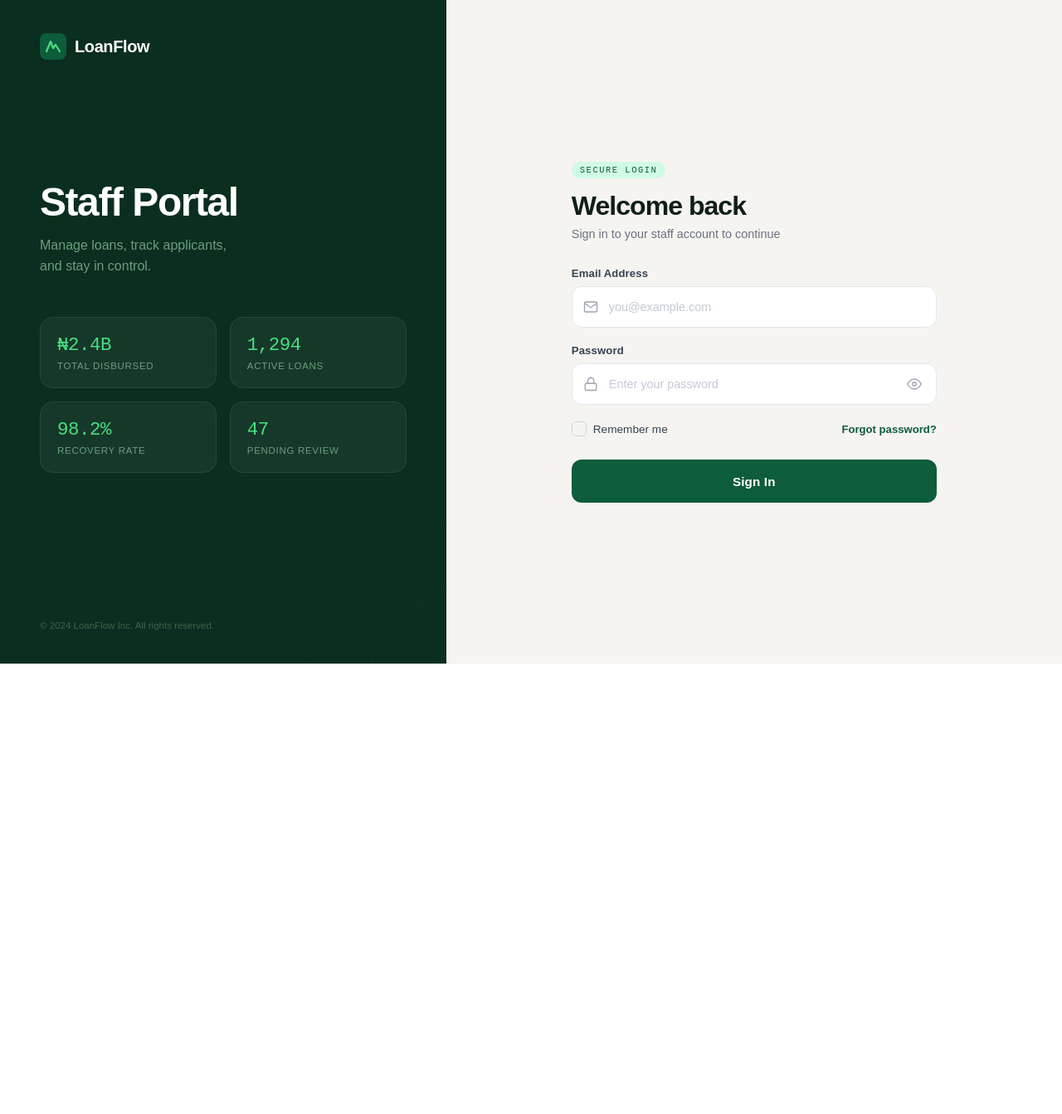
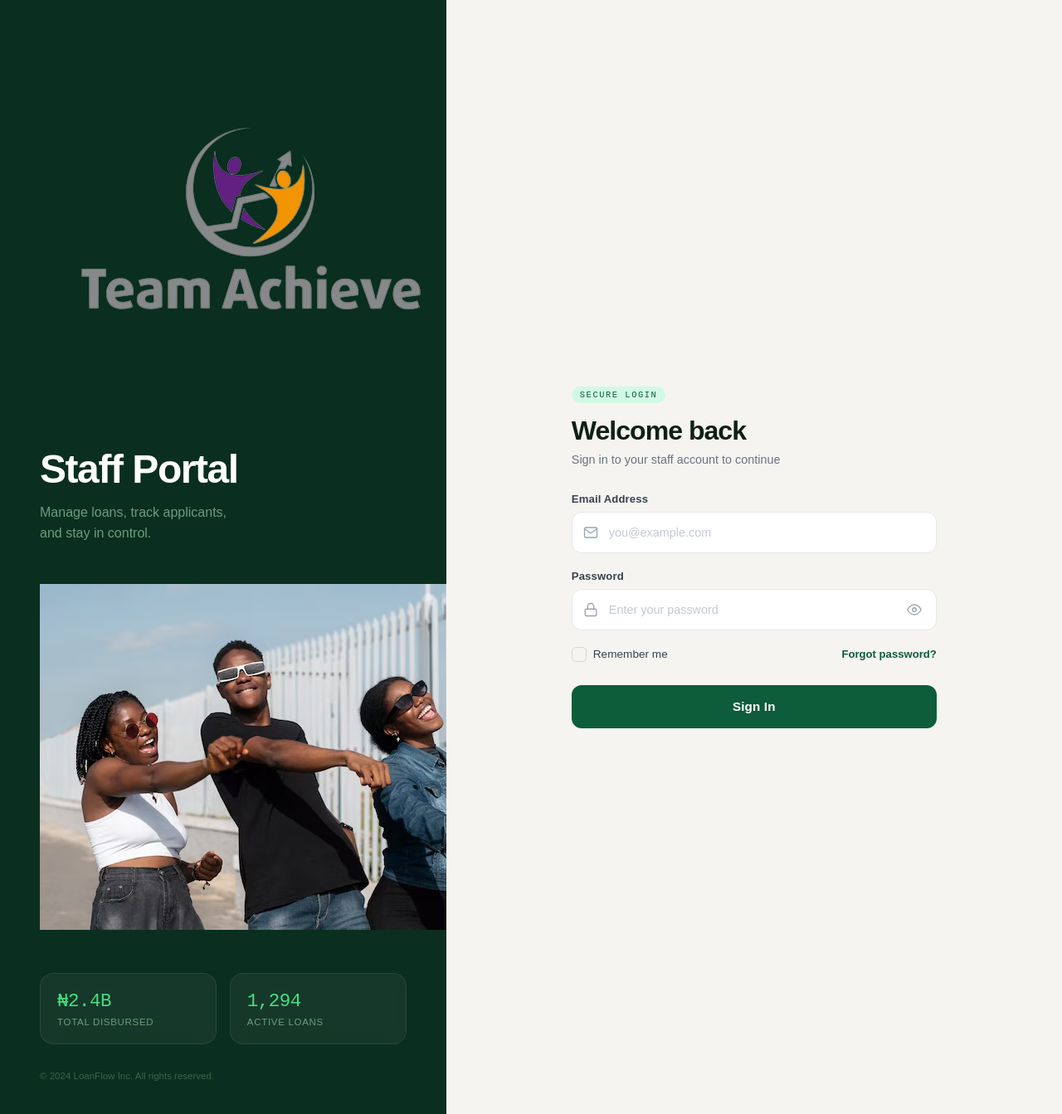
Before and after one commit to seonudoiba/buysimply_frontend, a Vue app: page /login in a window 1280 px wide. Shown: the whole page at 83% size. Before the commit the page ends 800 px from the top, so only its background shows below. Built offline with nearby package versions, Linux system fonts and the light colour scheme; no server answers; the HTML template or start-up script is replaced by a standard one.

Commit message:
first commit

```diff
--- a/src/views/LoginView.vue
+++ b/src/views/LoginView.vue
@@ -3,19 +3,17 @@
     <!-- Left Panel -->
     <div class="left-panel">
       <div class="brand">
-        <div class="brand-logo">
-          <svg width="32" height="32" viewBox="0 0 32 32" fill="none">
-            <rect width="32" height="32" rx="8" fill="#0D5C3A"/>
-            <path d="M8 22L13 10L16 18L19 14L24 22" stroke="#4ADE80" stroke-width="2.2" stroke-linecap="round" stroke-linejoin="round"/>
-          </svg>
-          <span class="brand-name">LoanFlow</span>
-        </div>
+        <img src="/logo.png" alt="Logo" class="logo-img" />
       </div>
 
       <div class="left-content">
         <div class="left-headline">
           <h1>Staff Portal</h1>
           <p>Manage loans, track applicants,<br />and stay in control.</p>
+        </div>
+
+        <div class="illustration-container">
+          <img src="/picture.png" alt="Staff Illustration" class="side-picture" />
         </div>
 
         <div class="stats-grid">
@@ -27,20 +25,6 @@
             <span class="stat-value">1,294</span>
             <span class="stat-label">Active Loans</span>
           </div>
-          <div class="stat-card">
-            <span class="stat-value">98.2%</span>
-            <span class="stat-label">Recovery Rate</span>
-          </div>
-          <div class="stat-card">
-            <span class="stat-value">47</span>
-            <span class="stat-label">Pending Review</span>
-          </div>
-        </div>
-
-        <div class="left-deco">
-          <div class="deco-ring ring-1"></div>
-          <div class="deco-ring ring-2"></div>
-          <div class="deco-ring ring-3"></div>
         </div>
       </div>
 
```
